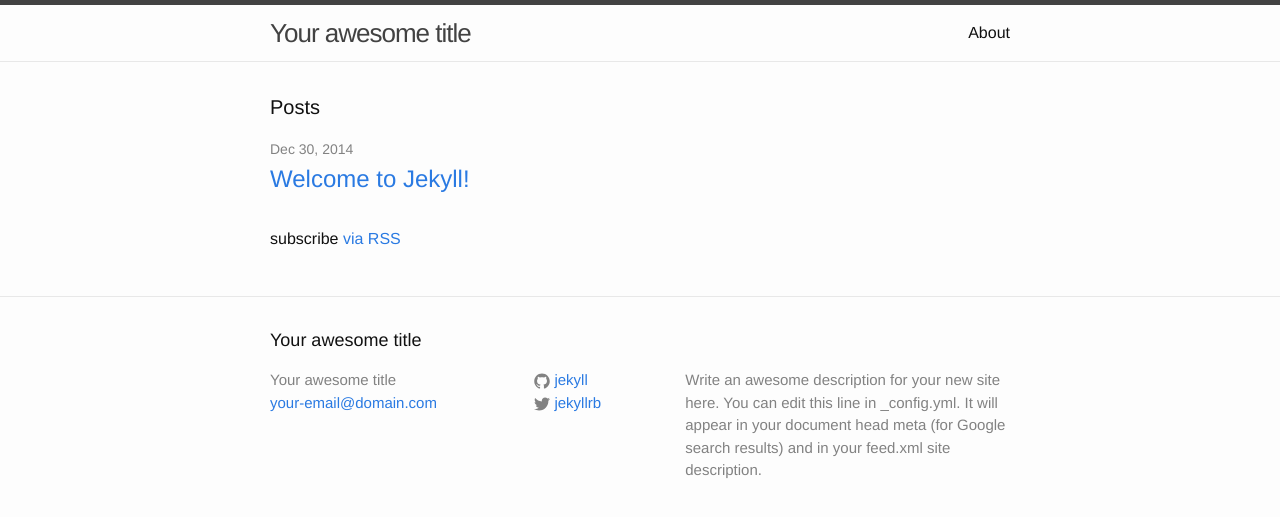
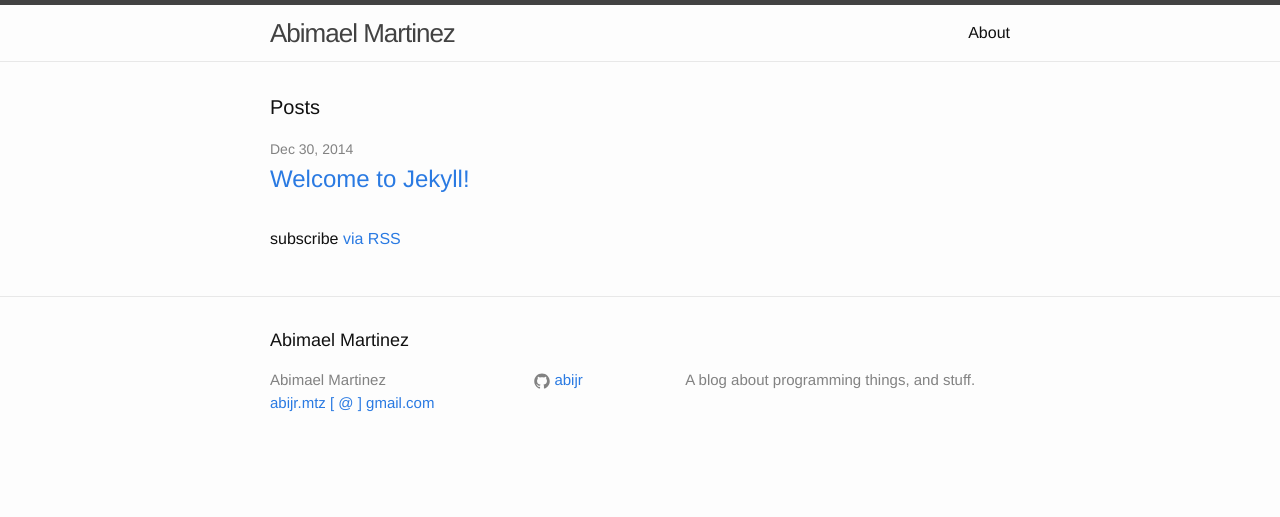
Before and after one commit to abijr/abijr.github.com, a Jekyll site: the page built from index.html, in a window 1280 px wide. Shown: the top 517 px of the page. Built offline with Jekyll 4.4.1, drawn with Linux system fonts in a browser that asks for light colours.

Commit message:
Jekyll config updated

```diff
--- a/_config.yml
+++ b/_config.yml
@@ -1,14 +1,12 @@
 # Site settings
-title: Your awesome title
-email: your-email@domain.com
+title: Abimael Martinez
+email: abijr.mtz [ @ ] gmail.com
 description: > # this means to ignore newlines until "baseurl:"
-  Write an awesome description for your new site here. You can edit this
-  line in _config.yml. It will appear in your document head meta (for
-  Google search results) and in your feed.xml site description.
+  A blog about programming things, and stuff.
 baseurl: "" # the subpath of your site, e.g. /blog/
-url: "http://yourdomain.com" # the base hostname & protocol for your site
-twitter_username: jekyllrb
-github_username:  jekyll
+url: "http://abijr.github.io" # the base hostname & protocol for your site
+# twitter_username: jekyllrb
+github_username:  abijr
 
 # Build settings
 markdown: kramdown
```
